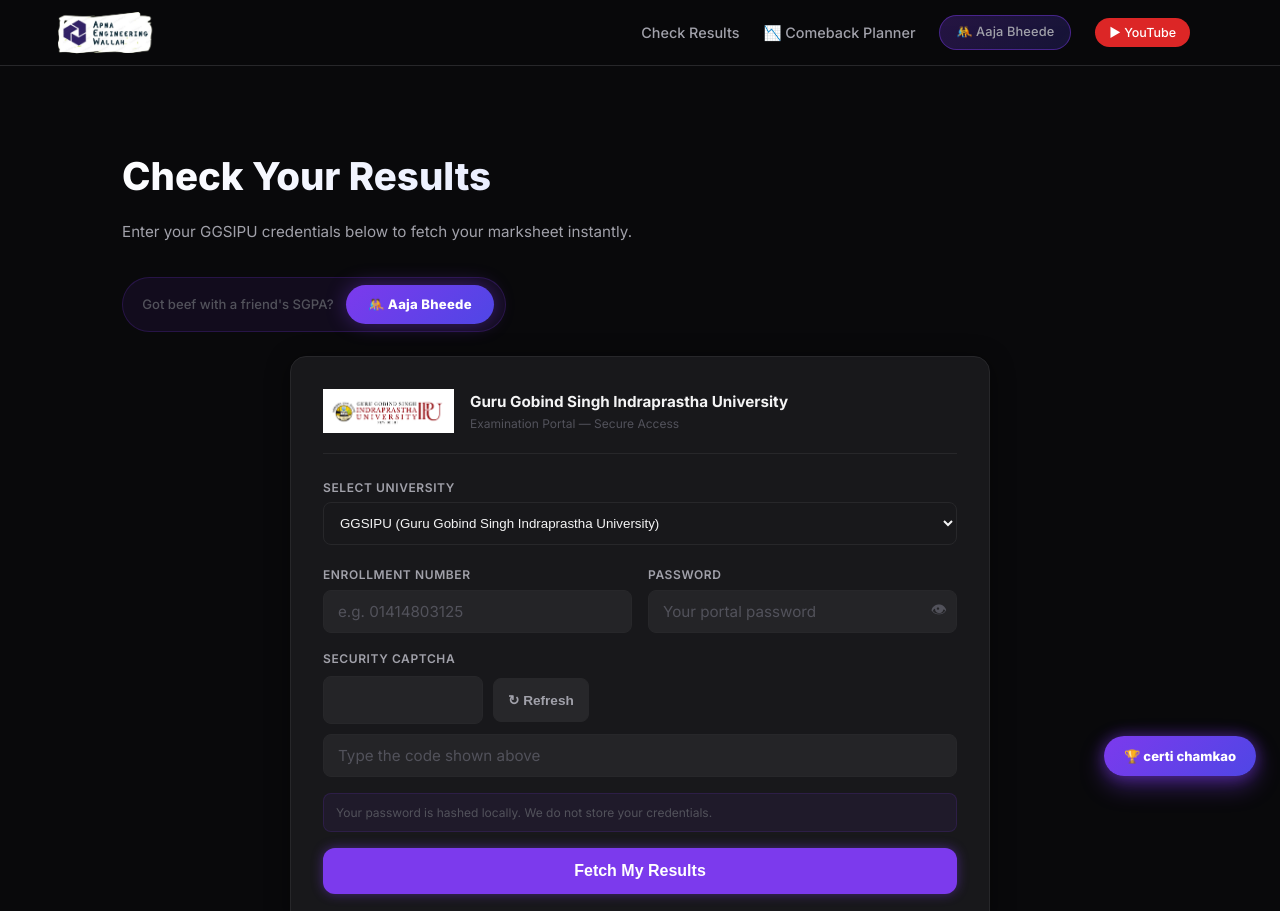
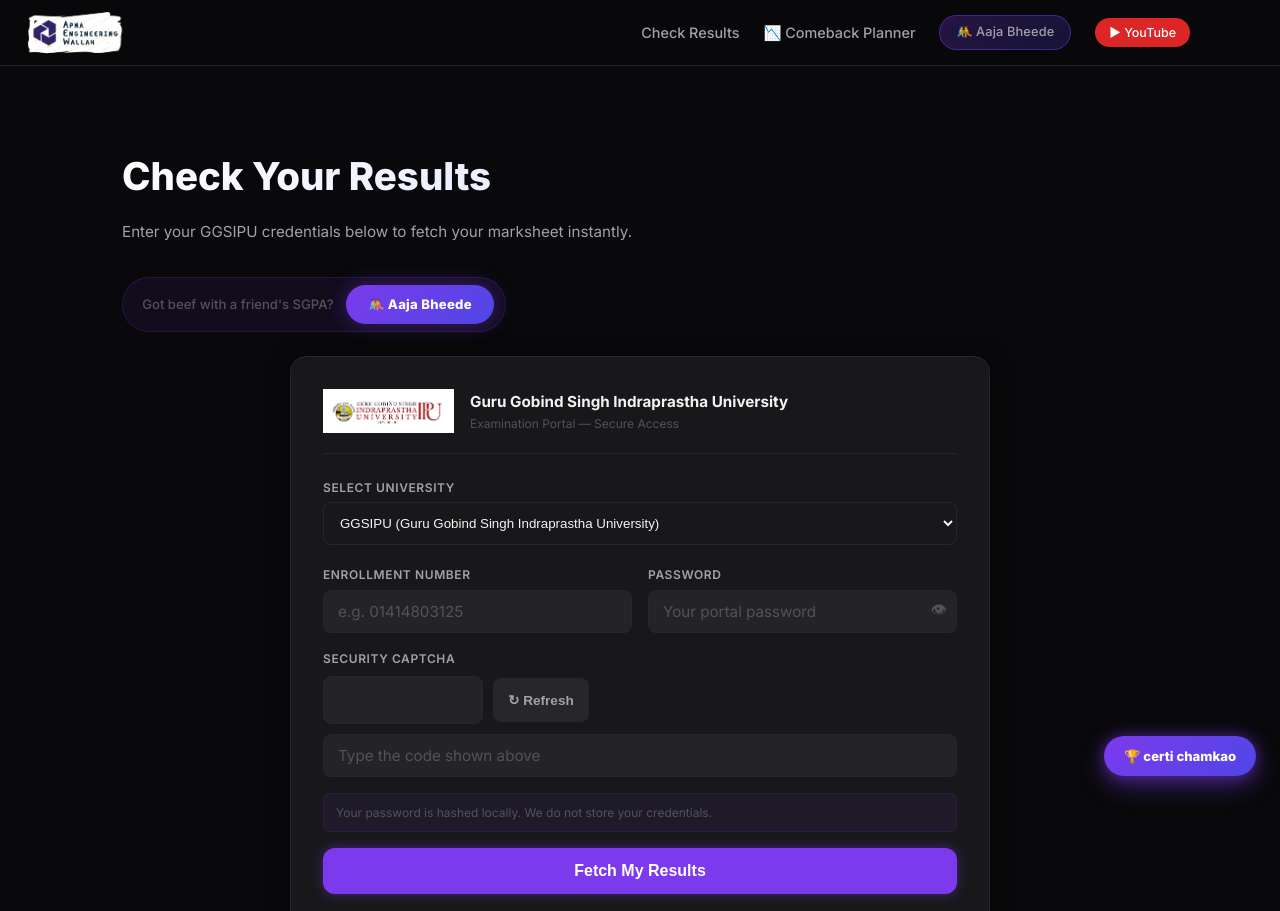
Before and after one commit to parthsikri/ggsipu-rgpv-result, a website: page index.html in a window 1280 px wide. Shown: the top 911 px of the page. Drawn offline with nearby package versions, Linux system fonts and the light colour scheme; no server answers; a web font is replaced by a local one.

Commit message:
style: shift nav brand logo further left by setting margin-left to -70px

```diff
--- a/style.css
+++ b/style.css
@@ -75,7 +75,7 @@ a:hover { color: var(--indigo-300); }
   justify-content: space-between;
   height: 65px;
 }
-.nav-brand { display: flex; align-items: center; margin-left: -40px; }
+.nav-brand { display: flex; align-items: center; margin-left: -70px; }
 .brand-logo { height: 110px; width: auto; object-fit: contain; margin-top: -22px; margin-bottom: -22px; }
 .nav-links { display: flex; align-items: center; gap: 1.5rem; font-size: .9rem; }
 .nav-links a { color: var(--text-secondary); font-weight: 500; }
```
